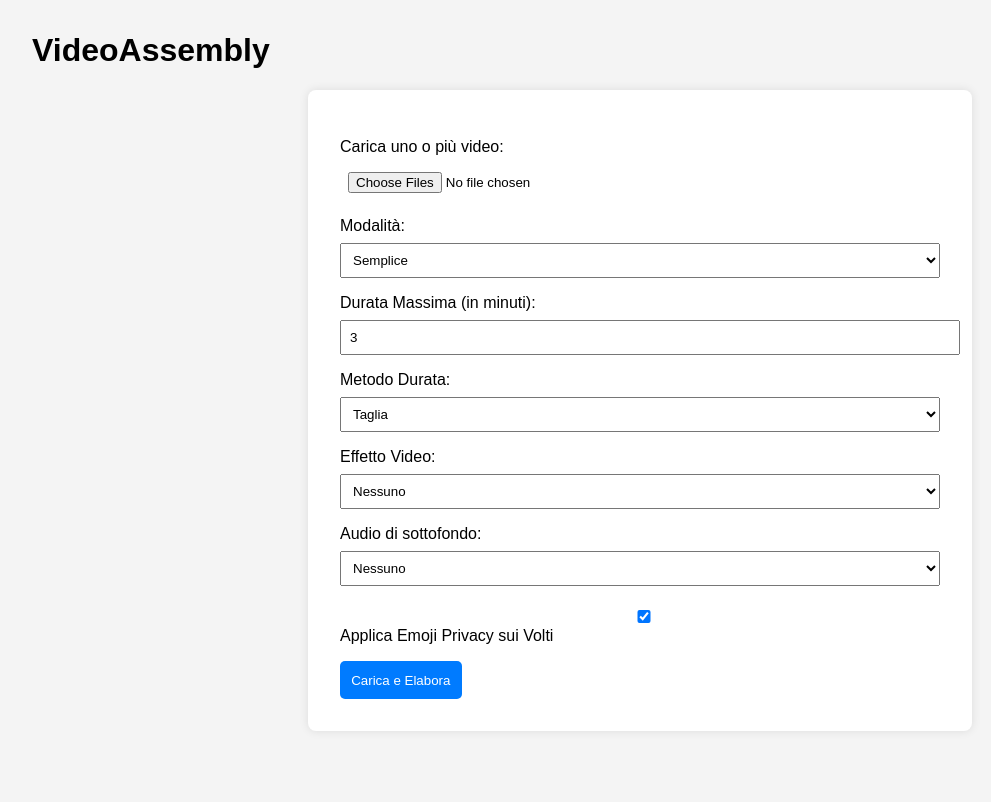
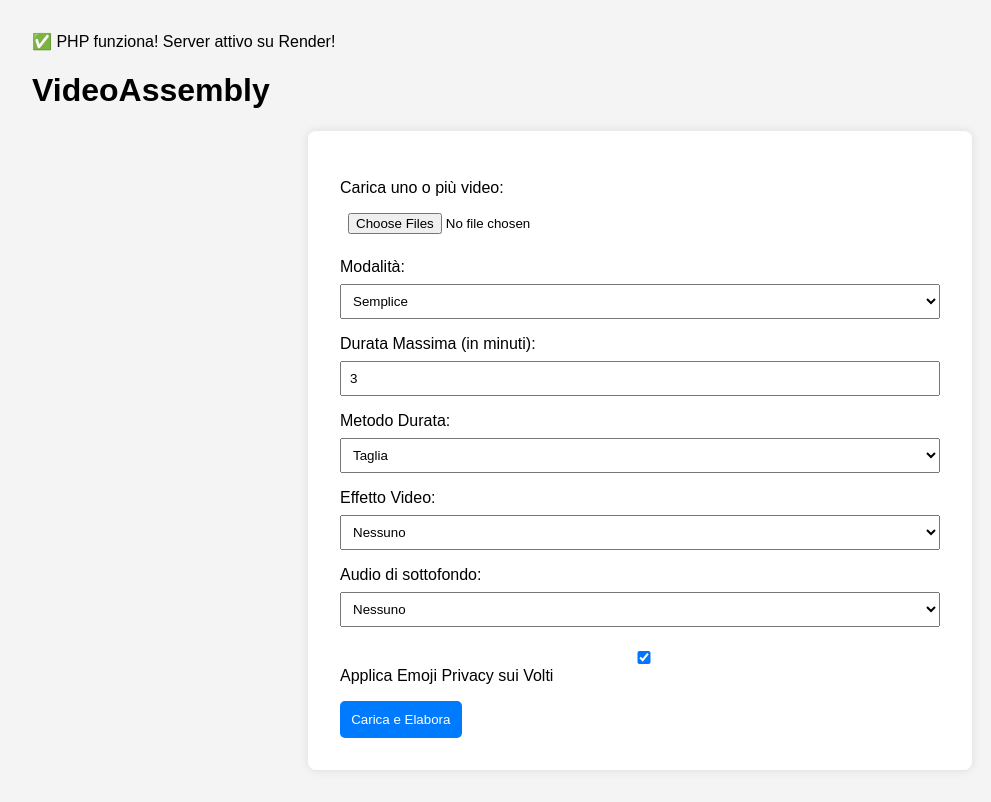
Before and after one commit to blackice282/videoassembly, a PHP site: page / in a window 1280 px wide. Shown: the whole page, without its empty margins (0-991 px from the left). Before the commit the page ends 699 px from the top, so only its background shows below. Run offline with PHP 8.4, Linux system fonts and the light colour scheme.

Commit message:
Update index.php

```diff
--- a/index.php
+++ b/index.php
@@ -1,3 +1,9 @@
+<?php
+error_reporting(E_ALL);
+ini_set('display_errors', 1);
+
+echo "✅ PHP funziona! Server attivo su Render!";
+?>
 <?php
 error_reporting(E_ALL);
 ini_set('display_errors', 1);
```
